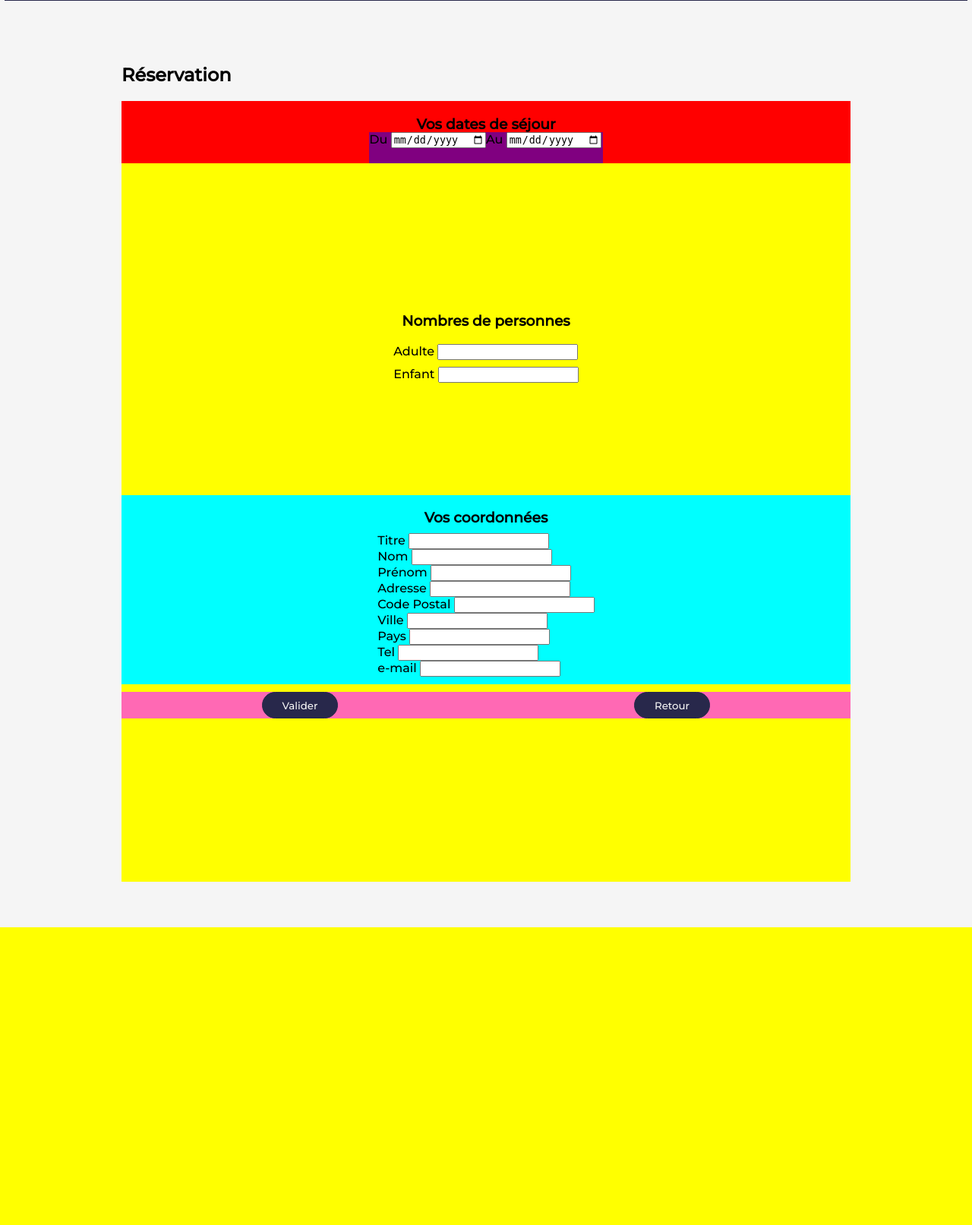
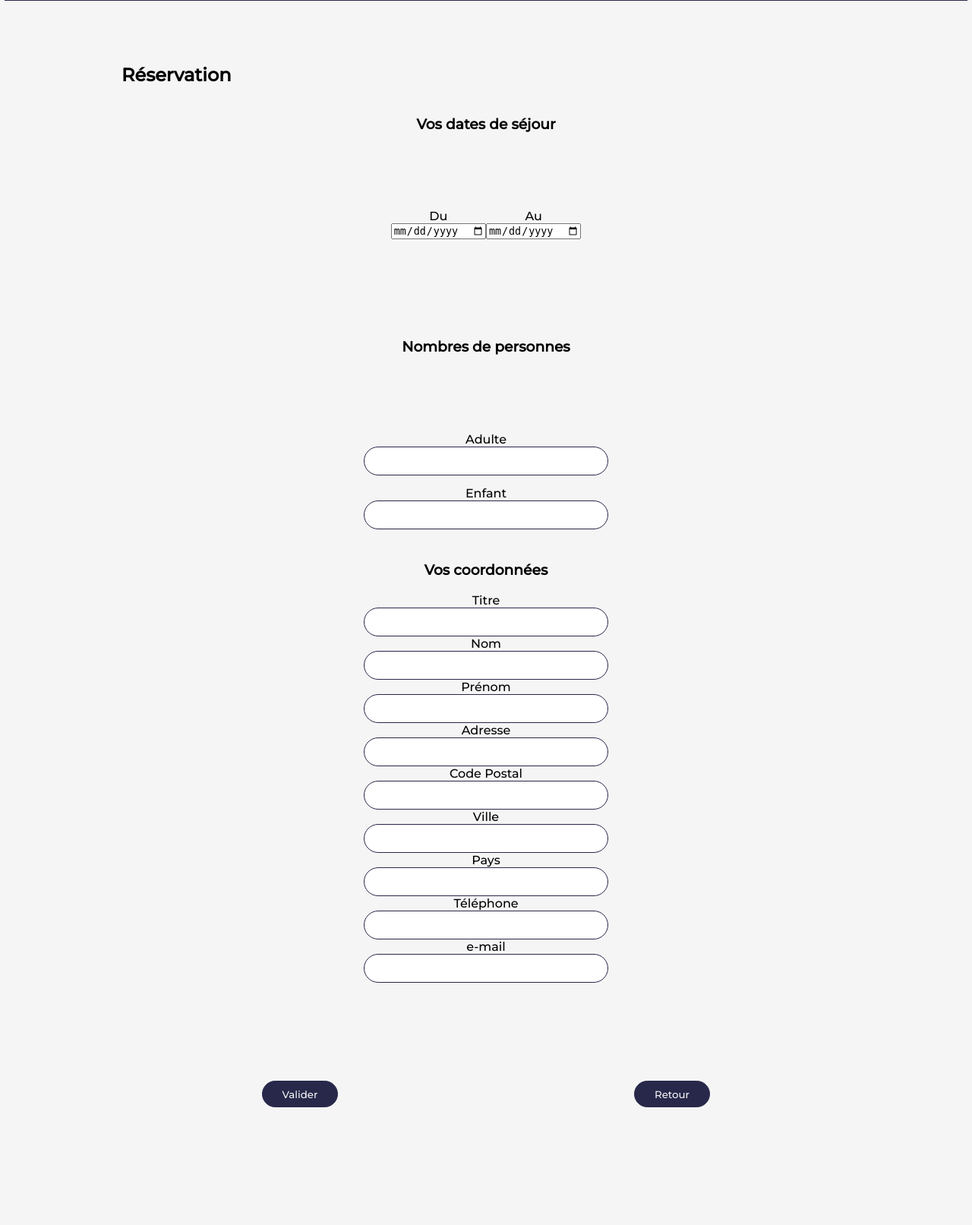
Before and after one commit to Cocci38/reservation_gite, a PHP site: page /utilisateur/reservation.utili.php in a window 1280 px wide. Shown: the part 409-2022 px from the top of the page at 76% size. Before the commit the page ends 1630 px from the top, so only its background shows below. Run offline with PHP 8.4, Linux system fonts and the light colour scheme; style sheets or scripts are compiled from the project's sources; some libraries are stand-ins or nearby versions.

Commit message:
css réservation suite

```diff
--- a/CSS/style.utilisateur.css
+++ b/CSS/style.utilisateur.css
@@ -225,12 +225,10 @@ header {
 
 .reservation-container {
   display: grid;
-  grid-template-rows: 1fr 1fr 1fr 1fr;
+  grid-template-rows: 20% 20% 40% 20%;
   grid-auto-columns: 1fr;
   gap: 10px 0px;
-  grid-auto-flow: row;
-  align-items: start;
-  background-color: yellow;
+  align-items: stretch;
   overflow: hidden;
 }
 
@@ -242,7 +240,6 @@ header {
   grid-auto-flow: row;
   grid-area: 1/1/2/2;
   justify-items: center;
-  background-color: red;
 }
 
 .h3 {
@@ -257,7 +254,6 @@ header {
   grid-auto-flow: row;
   grid-area: 2/1/3/2;
   align-items: start;
-  background-color: purple;
 }
 .arrive-depart .arrive {
   grid-area: 1/1/2/2;
@@ -299,18 +295,103 @@ header {
 .corps {
   display: grid;
   grid-template-columns: 1fr;
-  grid-template-rows: 20% 80%;
+  grid-template-rows: 1fr 1fr;
   gap: 0px 0px;
-  grid-area: 3/1/4/2;
   justify-items: center;
-  background-color: aqua;
 }
-.corps .vos-coordonnees {
+
+.vos-coordonnees {
   grid-area: 1/1/2/2;
 }
-.corps .coordonne {
-  display: inline-block;
-  align-items: left;
+
+.coordonne {
+  display: grid;
+  grid-template-columns: 1fr;
+  grid-template-rows: 1fr 1fr 1fr 1fr 1fr 1fr 1fr 1fr 1fr;
+  gap: 0px 0px;
+  grid-area: 2/1/3/2;
+  justify-items: center;
+  align-items: start;
+}
+
+.item1 {
+  grid-area: 1/1/2/2;
+}
+
+.item2 {
+  grid-area: 2/1/3/2;
+}
+
+.item3 {
+  grid-area: 3/1/4/2;
+}
+
+.item4 {
+  grid-area: 4/1/5/2;
+}
+
+.item5 {
+  grid-area: 5/1/6/2;
+}
+
+.item6 {
+  grid-area: 6/1/7/2;
+}
+
+.item7 {
+  grid-area: 7/1/8/2;
+}
+
+.item8 {
+  grid-area: 8/1/9/2;
+}
+
+.item9 {
+  grid-area: 9/1/10/2;
+}
+
+label {
+  display: flex;
+  justify-content: center;
+  align-items: center;
+  border-radius: 20px 0 0 20px;
+  overflow: hidden;
+}
+
+input[type=text] {
+  font-family: "Montserrat", sans-serif;
+  font-style: #28284b;
+  padding: 10px;
+  outline: none;
+  transition: 0.3s;
+  border: #28284b solid 1px;
+  border-radius: 20px;
+  text-align: center;
+  width: 300px;
+}
+
+input[type=email] {
+  font-family: "Montserrat", sans-serif;
+  font-style: #28284b;
+  padding: 10px;
+  outline: none;
+  transition: 0.3s;
+  border: #28284b solid 1px;
+  border-radius: 20px;
+  text-align: center;
+  width: 300px;
+}
+
+input[type=tel] {
+  font-family: "Montserrat", sans-serif;
+  font-style: #28284b;
+  padding: 10px;
+  outline: none;
+  transition: 0.3s;
+  border: #28284b solid 1px;
+  border-radius: 20px;
+  text-align: center;
+  width: 300px;
 }
 
 .btn {
@@ -320,7 +401,7 @@ header {
   gap: 0px 20px;
   grid-auto-flow: row;
   justify-items: center;
-  background-color: hotpink;
+  align-items: center;
 }
 
 .envoyer {
--- a/CSS/style.utilisateur.scss
+++ b/CSS/style.utilisateur.scss
@@ -232,12 +232,10 @@ input:hover[type="submit"]{
 
 .reservation-container {
     display: grid;
-    grid-template-rows: 1fr 1fr 1fr 1fr;
+    grid-template-rows: 20% 20% 40% 20%;
     grid-auto-columns: 1fr;
     gap: 10px 0px;
-    grid-auto-flow: row;
-    align-items: start;
-    background-color: yellow;
+    align-items: stretch;
     overflow: hidden;
 }
 
@@ -249,7 +247,6 @@ input:hover[type="submit"]{
         grid-auto-flow: row;
         grid-area: 1 / 1 / 2 / 2;
         justify-items: center;
-        background-color: red;
     }
 
     .h3 { grid-area: 1 / 1 / 2 / 2; }
@@ -262,7 +259,6 @@ input:hover[type="submit"]{
             grid-auto-flow: row;
             grid-area: 2 / 1 / 3 / 2;
             align-items: start;
-            background-color: purple;
 
             .arrive { grid-area: 1 / 1 / 2 / 2; }
 
@@ -295,19 +291,73 @@ input:hover[type="submit"]{
 .corps {
     display: grid;
     grid-template-columns: 1fr;
-    grid-template-rows: 20% 80%;
+    grid-template-rows: 1fr 1fr;
     gap: 0px 0px;
-    grid-area: 3 / 1 / 4 / 2;
     justify-items: center;
-    background-color: aqua;
-
-    .vos-coordonnees { grid-area: 1 / 1 / 2 / 2; }
-        .coordonne {
-            display: inline-block;
-            align-items: left;
 
 }
-}
+  .vos-coordonnees { grid-area: 1 / 1 / 2 / 2; }
+    .coordonne {
+        display: grid;
+        grid-template-columns: 1fr;
+        grid-template-rows: 1fr 1fr 1fr 1fr 1fr 1fr 1fr 1fr 1fr;
+        gap: 0px 0px;
+        grid-area: 2 / 1 / 3 / 2;
+        justify-items: center;
+        align-items: start;
+    }
+        .item1 { grid-area: 1 / 1 / 2 / 2; }
+        .item2 { grid-area: 2 / 1 / 3 / 2; }
+        .item3 { grid-area: 3 / 1 / 4 / 2; }
+        .item4 { grid-area: 4 / 1 / 5 / 2; }
+        .item5 { grid-area: 5 / 1 / 6 / 2; }
+        .item6 { grid-area: 6 / 1 / 7 / 2; }
+        .item7 { grid-area: 7 / 1 / 8 / 2; }
+        .item8 { grid-area: 8 / 1 / 9 / 2; }
+        .item9 { grid-area: 9 / 1 / 10 / 2;}
+
+        label{
+            display: flex;
+            justify-content: center;
+            align-items: center;
+            border-radius: 20px 0 0 20px;
+            overflow: hidden;
+        }
+
+            input[type="text"]{
+                font-family: $font;
+                font-style: $color-dark;
+                padding: 10px;
+                outline: none;
+                transition: 0.3s;
+                border: $color-dark solid 1px;
+                border-radius: 20px;
+                text-align: center;
+                width: 300px;
+            }
+            input[type="email"]{
+                font-family: $font;
+                font-style: $color-dark;
+                padding: 10px;
+                outline: none;
+                transition: 0.3s;
+                border: $color-dark solid 1px;
+                border-radius: 20px;
+                text-align: center;
+                width: 300px;
+            }
+            input[type="tel"]{
+                font-family: $font;
+                font-style: $color-dark;
+                padding: 10px;
+                outline: none;
+                transition: 0.3s;
+                border: $color-dark solid 1px;
+                border-radius: 20px;
+                text-align: center;
+                width: 300px;
+            }
+
 .btn {
     display: grid;
     grid-template-columns: 1fr 1fr;
@@ -315,7 +365,7 @@ input:hover[type="submit"]{
     gap: 0px 20px;
     grid-auto-flow: row;
     justify-items: center;
-    background-color: hotpink;
+    align-items: center;
 }
 
     .envoyer { grid-area: 1 / 1 / 2 / 2;
--- a/utilisateur/reservation.utili.php
+++ b/utilisateur/reservation.utili.php
@@ -79,7 +79,7 @@
                     <input type="text" id="pays" name="pays" required>
                     </div>
                     <div class="item8">
-                    <label for="phone">Tel</label>
+                    <label for="phone">Téléphone</label>
                     <input type="tel" id="phone" name="telephone" required>
                     </div>
                     <div class="item9">
```
